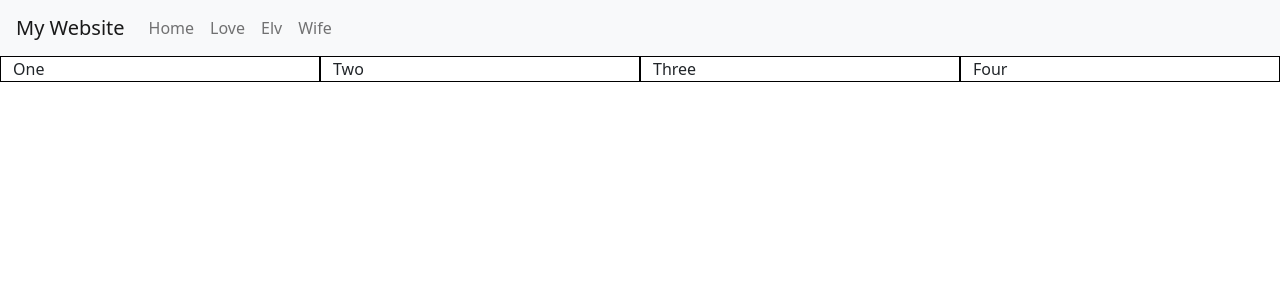
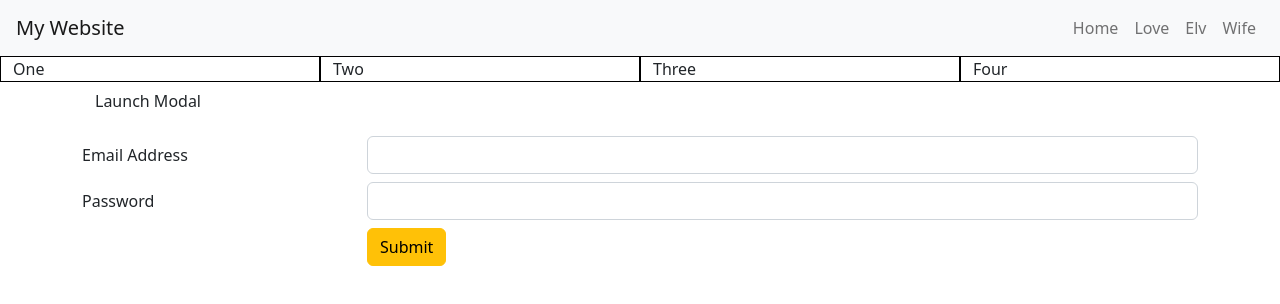
Before and after one commit to MauLight/bootstrap, a React (Create React App) app: page / in a window 1280 px wide. Shown: the top 304 px of the page. Built offline with nearby package versions, Linux system fonts and the light colour scheme.

Commit message:
form added

```diff
--- a/src/App.js
+++ b/src/App.js
@@ -1,4 +1,6 @@
 import React from "react";
+import Form from "./components/form";
+import Modal from "./components/modal";
 import Nav from "./components/nav";
 
 const style = {
@@ -15,7 +17,8 @@ function App() {
         <div className="col-sm-6 col-md-3" style={style}>Three</div>
         <div className="col-sm-6 col-md-3" style={style}>Four</div>
       </div>
-
+      <Modal />
+      <Form />
     </div>
   );
 }
--- /dev/null
+++ b/src/components/form.jsx
@@ -0,0 +1,33 @@
+import React from "react";
+
+const style = {
+    "marginTop": "20px;"
+}
+
+const Form = () => {
+    return (
+        <div className="container mt-3" style={style}>
+            <form>
+                <div className="form-group row">
+                    <label className="col-sm-3 col-form-label" htmlFor="email">Email Address</label>
+                    <div className="col-sm-9">
+                        <input type="email" className="form-control" id="email"></input>
+                    </div>
+                </div>
+                <div className="form-group row mt-2">
+                    <label className="col-sm-3 col-form-label" htmlFor="password">Password</label>
+                    <div className="col-sm-9">
+                        <input type="password" className="form-control" id="password"></input>
+                    </div>
+                </div>
+                <div className="row">
+                    <div className="col-sm-9 offset-sm-3">
+                        <button type="submit" className="btn btn-warning mt-2">Submit</button>
+                    </div>
+                </div>
+            </form>
+        </div>
+    )
+}
+
+export default Form;
--- /dev/null
+++ b/src/components/modal.jsx
@@ -0,0 +1,31 @@
+import React from "react";
+
+const Modal = () => {
+    return (
+        <div className="container">
+            <button className="btn" data-bs-toggle="modal" data-bs-target="#myModal">Launch Modal</button>
+            <div className="modal fade" id="myModal">
+                <div className="modal-dialog">
+                    <div className="modal-content">
+                        <div className="modal-header">
+                            <h5 className="modal-title">I love u, Elv!</h5>
+                            <button type="button" className="btn close" data-bs-dismiss= "modal" aria-label="close">
+                                <span aria-hidden= "true">&times;</span>
+                            </button>
+                        </div>
+                        <div className="modal-body">
+                            <p>You're the love of my life, did I tell you? You are the most beautiful flower in the garden of Eden</p>
+                        </div>
+                        <div className="modal-footer">
+                            <button className="btn btn-success" data-bs-dismiss= "modal">
+                                Close
+                            </button>
+                        </div>
+                    </div>
+                </div>
+            </div>
+        </div>
+    )
+}
+
+export default Modal;
--- a/src/components/nav.jsx
+++ b/src/components/nav.jsx
@@ -8,7 +8,7 @@ const Nav = () => {
                 <span className="navbar-toggler-icon"></span>
             </button>
             <div className="collapse navbar-collapse" id="navCollapse">
-                <ul className="navbar-nav">
+                <ul className="navbar-nav ms-auto">
                     <li className="navbar-item">
                         <a href="#" className="nav-link">Home</a>
                     </li>
```
Also changed, not shown: src/components/nav2.jsx (deleted, +0 -28 lines).
